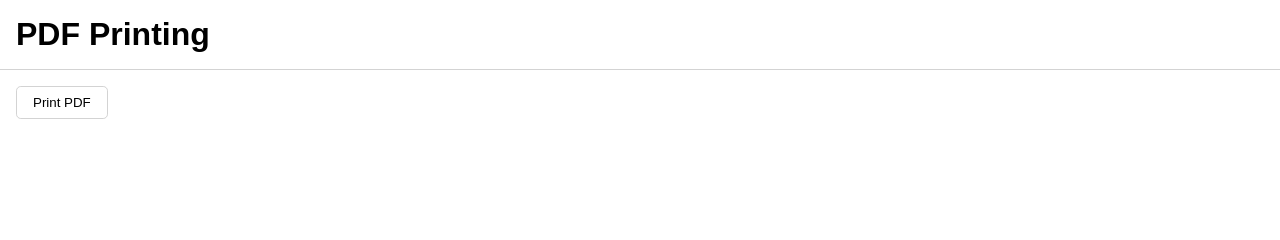
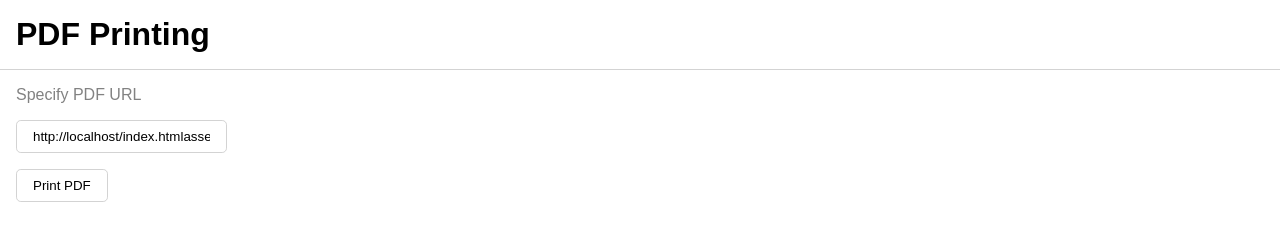
Before and after one commit to ultra-000/PDF-printing, a plain HTML site: page index.html in a window 1280 px wide. Drawn offline with Linux system fonts and the light colour scheme.

Commit message:
additional functionality

```diff
--- a/index.html
+++ b/index.html
@@ -8,9 +8,36 @@
     <link rel="stylesheet" href="./src/css/main.css" />
   </head>
   <body>
-    <h1 class="heading">PDF Printing</h1>
-    <button class="printBtn" onclick="printPdf('./assets/pdf/sample.pdf')">
-      Print PDF
-    </button>
+    <header class="heading">
+      <h1>PDF Printing</h1>
+    </header>
+    <div>
+      <div
+        class="flex flex-col"
+        style="
+          justify-content: flex-start;
+          align-items: flex-start;
+          margin: 1rem;
+        "
+      >
+        <label for="pdfUrl" style="color: rgb(130, 130, 130)"
+          >Specify PDF URL</label
+        >
+        <input
+          type="text"
+          name="pdfUrl"
+          id="pdfUrl"
+          placeholder="PDF URL"
+          style="
+            margin-top: 1rem;
+            padding: 0.5rem 1rem;
+            border-radius: 0.3rem;
+            background-color: white;
+            border: 1px solid lightgray;
+          "
+        />
+      </div>
+      <button id="printBtn">Print PDF</button>
+    </div>
   </body>
 </html>
--- a/src/css/main.css
+++ b/src/css/main.css
@@ -14,7 +14,7 @@ html {
   border-bottom: 1px solid lightgray;
 }
 
-.printBtn {
+#printBtn {
   color: black;
   cursor: pointer;
   margin-left: 1rem;
@@ -25,7 +25,19 @@ html {
   transition: background-color 0.3s ease;
 }
 
-.printBtn:hover,
-.printBtn:active {
+#printBtn:hover,
+#printBtn:active {
   background-color: whitesmoke;
 }
+
+.flex {
+  display: flex;
+}
+
+.flex-col {
+  flex-direction: column;
+}
+
+.flex-grow-0 {
+  flex-grow: 0;
+}
--- a/src/js/main.js
+++ b/src/js/main.js
@@ -1,3 +1,6 @@
+const printBtn = document.getElementById("printBtn");
+const pdfUrlInput = document.getElementById("pdfUrl");
+
 function printPdf(pdfUrl) {
   const newTab = window.open(pdfUrl, "_blank");
 
@@ -7,3 +10,12 @@ function printPdf(pdfUrl) {
     }, 500); // delay to ensure that the new tap has loaded
   }
 }
+
+printBtn.addEventListener("click", () => {
+  const pdfUrl = pdfUrlInput.value;
+  printPdf(pdfUrl);
+});
+
+window.onload = () => {
+  pdfUrlInput.value = window.location.href + "assets/pdf/sample.pdf";
+};
```
